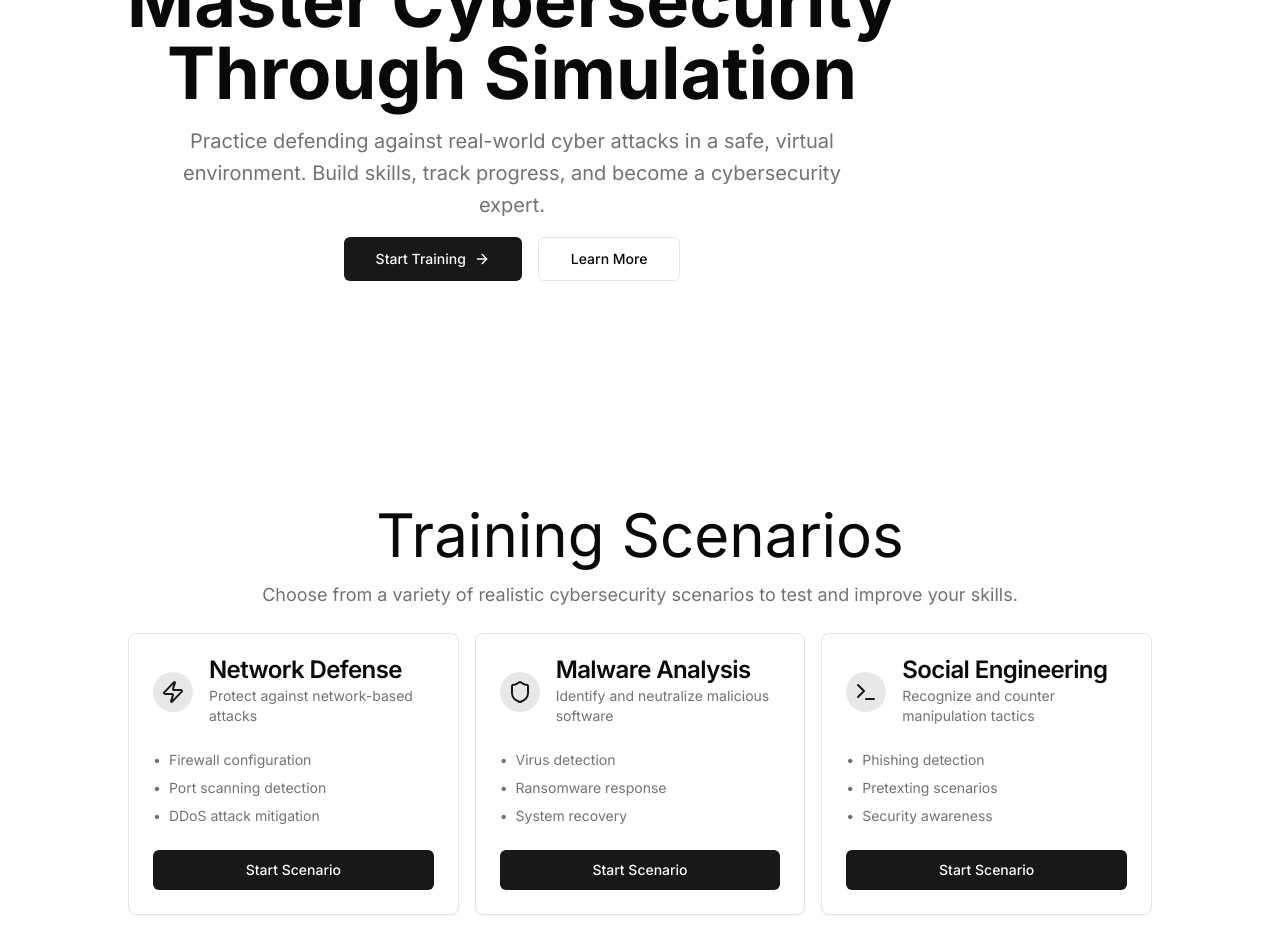
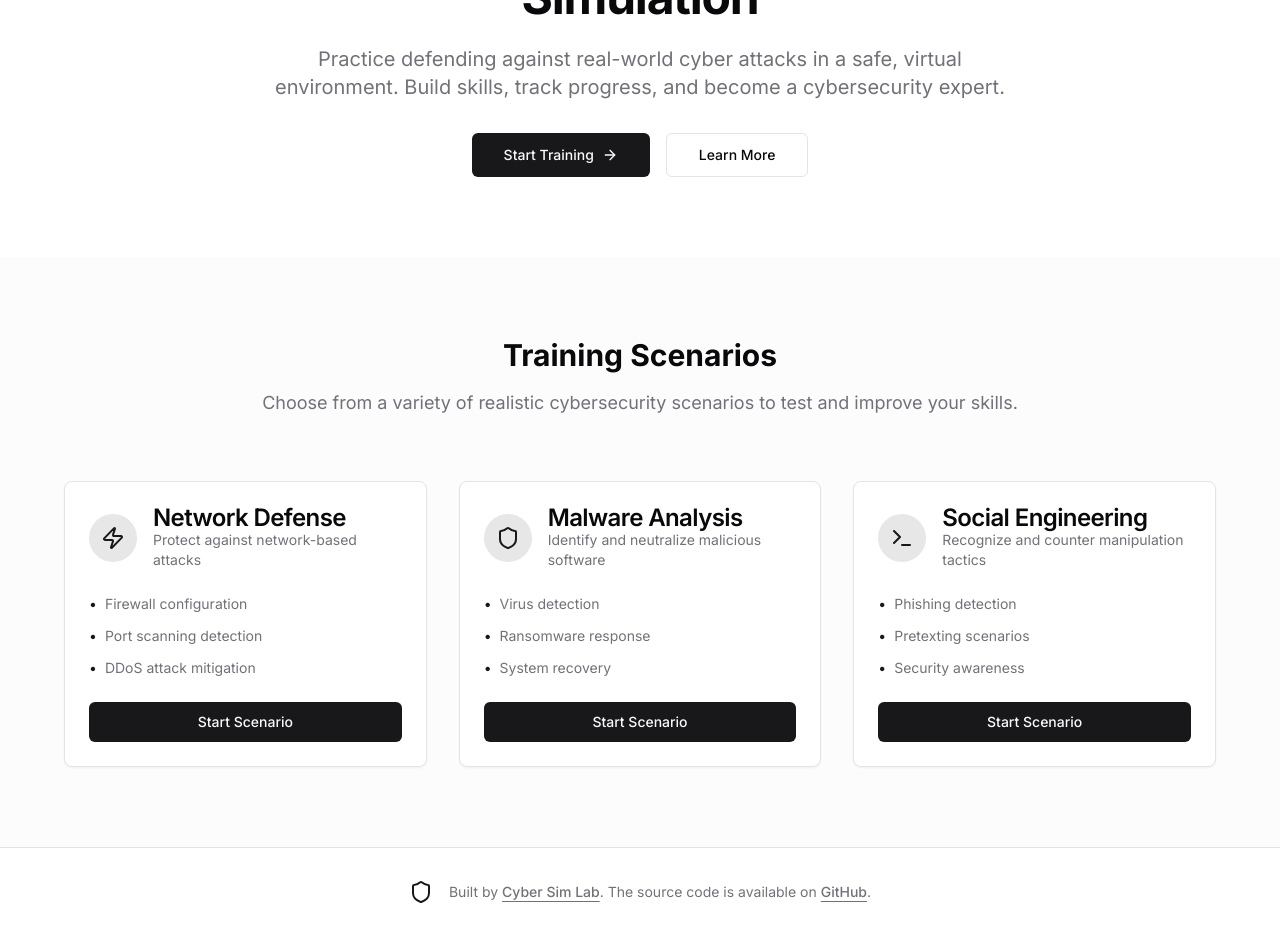
Before and after one commit to cursorboy/Cyber-Sim-Lab, a Next.js app: page / in a window 1280 px wide. Shown: the part 220-1172 px from the top of the page. Built offline with nearby package versions, Linux system fonts and the light colour scheme.

Commit message:
more small updates

```diff
--- a/app/globals.css
+++ b/app/globals.css
@@ -33,11 +33,6 @@ body {
     --border: 240 5.9% 90%;
     --input: 240 5.9% 90%;
     --ring: 240 5.9% 10%;
-    --chart-1: 12 76% 61%;
-    --chart-2: 173 58% 39%;
-    --chart-3: 197 37% 24%;
-    --chart-4: 43 74% 66%;
-    --chart-5: 27 87% 67%;
     --radius: 0.5rem;
     --sidebar-background: 0 0% 98%;
     --sidebar-foreground: 240 5.3% 26.1%;
@@ -125,3 +120,60 @@ body {
   background-size: 200% 200%;
   animation: gradient 6s ease infinite;
 }
+
+/* Container utilities */
+.container {
+  width: 100%;
+  margin-left: auto;
+  margin-right: auto;
+  padding-left: 1rem;
+  padding-right: 1rem;
+}
+
+@media (min-width: 640px) {
+  .container {
+    max-width: 640px;
+  }
+}
+
+@media (min-width: 768px) {
+  .container {
+    max-width: 768px;
+  }
+}
+
+@media (min-width: 1024px) {
+  .container {
+    max-width: 1024px;
+  }
+}
+
+@media (min-width: 1280px) {
+  .container {
+    max-width: 1280px;
+  }
+}
+
+/* Custom animations */
+@keyframes fadeIn {
+  from {
+    opacity: 0;
+  }
+  to {
+    opacity: 1;
+  }
+}
+
+.animate-fade-in {
+  animation: fadeIn 0.5s ease-in-out;
+}
+
+/* Card hover effects */
+.card-hover {
+  transition: transform 0.2s ease-in-out, box-shadow 0.2s ease-in-out;
+}
+
+.card-hover:hover {
+  transform: translateY(-2px);
+  box-shadow: 0 10px 30px -10px rgba(0, 0, 0, 0.1);
+}
--- a/app/layout.tsx
+++ b/app/layout.tsx
@@ -16,8 +16,11 @@ export default function RootLayout({
 }>) {
   return (
     <html lang="en" suppressHydrationWarning>
+      <head>
+        <meta name="viewport" content="width=device-width, initial-scale=1, viewport-fit=cover" />
+      </head>
       <body className={`${inter.className} min-h-screen bg-background antialiased`}>
-        <div className="relative flex min-h-screen flex-col">
+        <div className="relative min-h-screen flex flex-col">
           {children}
         </div>
       </body>
--- a/app/page.tsx
+++ b/app/page.tsx
@@ -6,40 +6,42 @@ import { Card, CardContent, CardDescription, CardFooter, CardHeader, CardTitle }
 
 export default function Home() {
   return (
-    <div className="flex min-h-screen flex-col">
+    <div className="min-h-screen flex flex-col">
       <header className="sticky top-0 z-50 w-full border-b bg-background/95 backdrop-blur supports-[backdrop-filter]:bg-background/60">
-        <div className="container flex h-14 max-w-screen-2xl items-center">
-          <div className="flex items-center gap-2 font-semibold">
-            <Shield className="h-6 w-6 text-primary" />
-            <span>Cyber Sim Lab</span>
+        <div className="container mx-auto px-4 h-16 flex items-center justify-between">
+          <div className="flex items-center gap-2">
+            <Shield className="h-6 w-6" />
+            <span className="font-semibold">Cyber Sim Lab</span>
           </div>
-          <nav className="ml-auto flex gap-4 sm:gap-6">
-            <Link href="#features" className="text-sm font-medium text-muted-foreground transition-colors hover:text-primary">
+          <nav className="flex gap-8">
+            <Link href="/features" className="text-sm font-medium text-muted-foreground hover:text-foreground transition-colors">
               Features
             </Link>
-            <Link href="/scenarios" className="text-sm font-medium text-muted-foreground transition-colors hover:text-primary">
+            <Link href="/scenarios" className="text-sm font-medium text-muted-foreground hover:text-foreground transition-colors">
               Scenarios
             </Link>
-            <Link href="/resources" className="text-sm font-medium text-muted-foreground transition-colors hover:text-primary">
+            <Link href="/resources" className="text-sm font-medium text-muted-foreground hover:text-foreground transition-colors">
               Resources
             </Link>
           </nav>
         </div>
       </header>
+
       <main className="flex-1">
-        <section className="space-y-6 pb-8 pt-6 md:pb-12 md:pt-10 lg:py-32">
-          <div className="container flex max-w-[64rem] flex-col items-center gap-4 text-center">
-            <h1 className="font-heading text-3xl sm:text-5xl md:text-6xl lg:text-7xl font-bold">
+        <section className="py-20">
+          <div className="container mx-auto px-4">
+            <div className="max-w-3xl mx-auto text-center">
+              <h1 className="text-4xl sm:text-5xl font-bold tracking-tight mb-6">
                 Master Cybersecurity Through Simulation
               </h1>
-            <p className="max-w-[42rem] leading-normal text-muted-foreground sm:text-xl sm:leading-8">
+              <p className="text-xl text-muted-foreground mb-8">
                 Practice defending against real-world cyber attacks in a safe, virtual environment. Build skills,
                 track progress, and become a cybersecurity expert.
               </p>
-            <div className="space-x-4">
+              <div className="flex gap-4 justify-center">
                 <Link href="/scenarios">
                   <Button size="lg" className="gap-2">
-                  Start Training <ArrowRight className="h-4 w-4" />
+                    Start Training <ArrowRight className="h-5 w-5" />
                   </Button>
                 </Link>
                 <Link href="/learn">
@@ -49,24 +51,28 @@ export default function Home() {
                 </Link>
               </div>
             </div>
+          </div>
         </section>
-        <section className="container space-y-6 py-8 md:py-12 lg:py-24">
-          <div className="mx-auto flex max-w-[58rem] flex-col items-center space-y-4 text-center">
-            <h2 className="font-heading text-3xl leading-[1.1] sm:text-3xl md:text-6xl">
+
+        <section className="py-20 bg-muted/30">
+          <div className="container mx-auto px-4">
+            <div className="max-w-3xl mx-auto text-center mb-16">
+              <h2 className="text-3xl font-bold mb-4">
                 Training Scenarios
               </h2>
-            <p className="max-w-[85%] leading-normal text-muted-foreground sm:text-lg sm:leading-7">
+              <p className="text-lg text-muted-foreground">
                 Choose from a variety of realistic cybersecurity scenarios to test and improve your skills.
               </p>
             </div>
-          <div className="mx-auto grid justify-center gap-4 sm:grid-cols-2 md:max-w-[64rem] md:grid-cols-3">
+
+            <div className="grid grid-cols-1 md:grid-cols-3 gap-8 max-w-6xl mx-auto">
               <Card className="flex flex-col">
                 <CardHeader>
                   <div className="flex items-center gap-4">
-                  <div className="rounded-full bg-primary/10 p-2">
+                    <div className="rounded-full bg-primary/10 p-3">
                       <Zap className="h-6 w-6 text-primary" />
                     </div>
-                  <div className="space-y-1">
+                    <div>
                       <CardTitle>Network Defense</CardTitle>
                       <CardDescription>
                         Protect against network-based attacks
@@ -75,17 +81,17 @@ export default function Home() {
                   </div>
                 </CardHeader>
                 <CardContent className="flex-1">
-                <ul className="space-y-2 text-sm text-muted-foreground">
+                  <ul className="space-y-3 text-sm text-muted-foreground">
                     <li className="flex items-center">
-                    <span className="mr-2">•</span>
+                      <span className="mr-2 text-primary">•</span>
                       Firewall configuration
                     </li>
                     <li className="flex items-center">
-                    <span className="mr-2">•</span>
+                      <span className="mr-2 text-primary">•</span>
                       Port scanning detection
                     </li>
                     <li className="flex items-center">
-                    <span className="mr-2">•</span>
+                      <span className="mr-2 text-primary">•</span>
                       DDoS attack mitigation
                     </li>
                   </ul>
@@ -94,13 +100,14 @@ export default function Home() {
                   <Button className="w-full">Start Scenario</Button>
                 </CardFooter>
               </Card>
+
               <Card className="flex flex-col">
                 <CardHeader>
                   <div className="flex items-center gap-4">
-                  <div className="rounded-full bg-primary/10 p-2">
+                    <div className="rounded-full bg-primary/10 p-3">
                       <Shield className="h-6 w-6 text-primary" />
                     </div>
-                  <div className="space-y-1">
+                    <div>
                       <CardTitle>Malware Analysis</CardTitle>
                       <CardDescription>
                         Identify and neutralize malicious software
@@ -109,17 +116,17 @@ export default function Home() {
                   </div>
                 </CardHeader>
                 <CardContent className="flex-1">
-                <ul className="space-y-2 text-sm text-muted-foreground">
+                  <ul className="space-y-3 text-sm text-muted-foreground">
                     <li className="flex items-center">
-                    <span className="mr-2">•</span>
+                      <span className="mr-2 text-primary">•</span>
                       Virus detection
                     </li>
                     <li className="flex items-center">
-                    <span className="mr-2">•</span>
+                      <span className="mr-2 text-primary">•</span>
                       Ransomware response
                     </li>
                     <li className="flex items-center">
-                    <span className="mr-2">•</span>
+                      <span className="mr-2 text-primary">•</span>
                       System recovery
                     </li>
                   </ul>
@@ -128,13 +135,14 @@ export default function Home() {
                   <Button className="w-full">Start Scenario</Button>
                 </CardFooter>
               </Card>
+
               <Card className="flex flex-col">
                 <CardHeader>
                   <div className="flex items-center gap-4">
-                  <div className="rounded-full bg-primary/10 p-2">
+                    <div className="rounded-full bg-primary/10 p-3">
                       <Terminal className="h-6 w-6 text-primary" />
                     </div>
-                  <div className="space-y-1">
+                    <div>
                       <CardTitle>Social Engineering</CardTitle>
                       <CardDescription>
                         Recognize and counter manipulation tactics
@@ -143,17 +151,17 @@ export default function Home() {
                   </div>
                 </CardHeader>
                 <CardContent className="flex-1">
-                <ul className="space-y-2 text-sm text-muted-foreground">
+                  <ul className="space-y-3 text-sm text-muted-foreground">
                     <li className="flex items-center">
-                    <span className="mr-2">•</span>
+                      <span className="mr-2 text-primary">•</span>
                       Phishing detection
                     </li>
                     <li className="flex items-center">
-                    <span className="mr-2">•</span>
+                      <span className="mr-2 text-primary">•</span>
                       Pretexting scenarios
                     </li>
                     <li className="flex items-center">
-                    <span className="mr-2">•</span>
+                      <span className="mr-2 text-primary">•</span>
                       Security awareness
                     </li>
                   </ul>
@@ -163,19 +171,21 @@ export default function Home() {
                 </CardFooter>
               </Card>
             </div>
+          </div>
         </section>
       </main>
-      <footer className="border-t py-6 md:py-0">
-        <div className="container flex flex-col items-center justify-between gap-4 md:h-24 md:flex-row">
-          <div className="flex flex-col items-center gap-4 px-8 md:flex-row md:gap-2 md:px-0">
+
+      <footer className="border-t py-8">
+        <div className="container mx-auto px-4">
+          <div className="flex flex-col md:flex-row items-center justify-center gap-4 text-center md:text-left">
             <Shield className="h-6 w-6 text-primary" />
-            <p className="text-center text-sm leading-loose md:text-left">
+            <p className="text-sm text-muted-foreground">
               Built by{" "}
-              <a href="#" className="font-medium underline underline-offset-4">
+              <a href="#" className="font-medium underline underline-offset-4 hover:text-primary transition-colors">
                 Cyber Sim Lab
               </a>
               . The source code is available on{" "}
-              <a href="#" className="font-medium underline underline-offset-4">
+              <a href="#" className="font-medium underline underline-offset-4 hover:text-primary transition-colors">
                 GitHub
               </a>
               .
```
Lines whose indentation alone changed are shown as unchanged.
